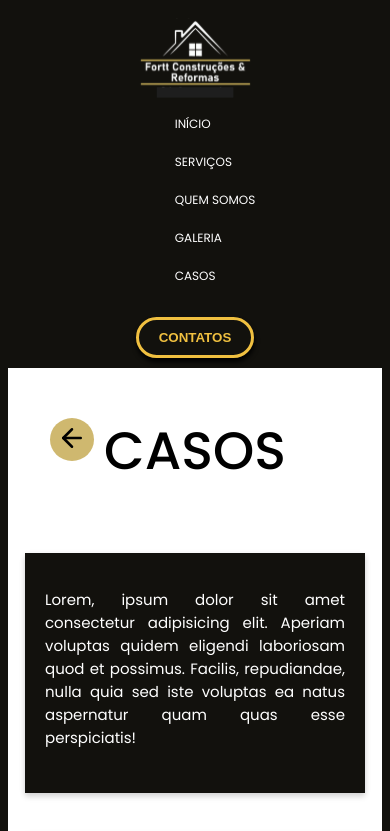
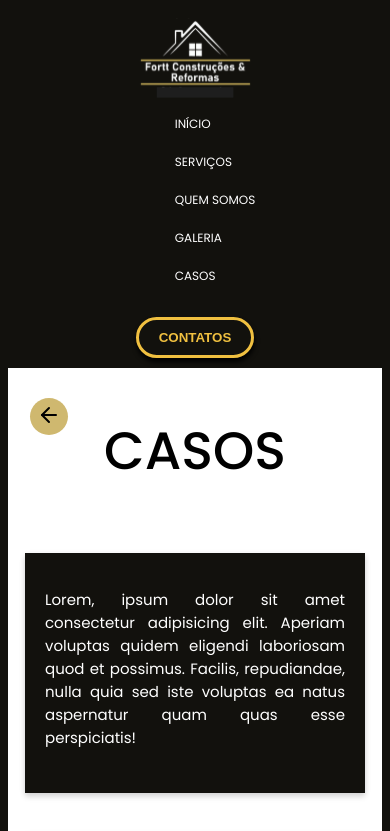
Before and after one commit to Solractys/fortt-cr, a Next.js app in the folder forttcr/: page /casos in a window 390 px wide. Shown: the top 831 px of the page. Built offline with nearby package versions, Linux system fonts and the light colour scheme.

Commit message:
finish button back and top

```diff
--- a/forttcr/src/app/components/BtnBack.module.css
+++ b/forttcr/src/app/components/BtnBack.module.css
@@ -11,3 +11,8 @@
     color: black;
     text-decoration: none;
 }
+@media (max-width: 600px) {
+    .btnback {
+        margin: 30px;
+    }
+}
--- a/forttcr/src/app/components/BtnBack.tsx
+++ b/forttcr/src/app/components/BtnBack.tsx
@@ -8,7 +8,7 @@ export function BtnBack(){
     return(
         <>
         <button className={styles.btnback}>
-            <Link className={styles.linkback} href={"/"} legacyBehavior><ArrowLeft size={30}/></Link>
+            <Link className={styles.linkback} href={"/"} legacyBehavior><ArrowLeft/></Link>
         </button>
         </>
     );
```
